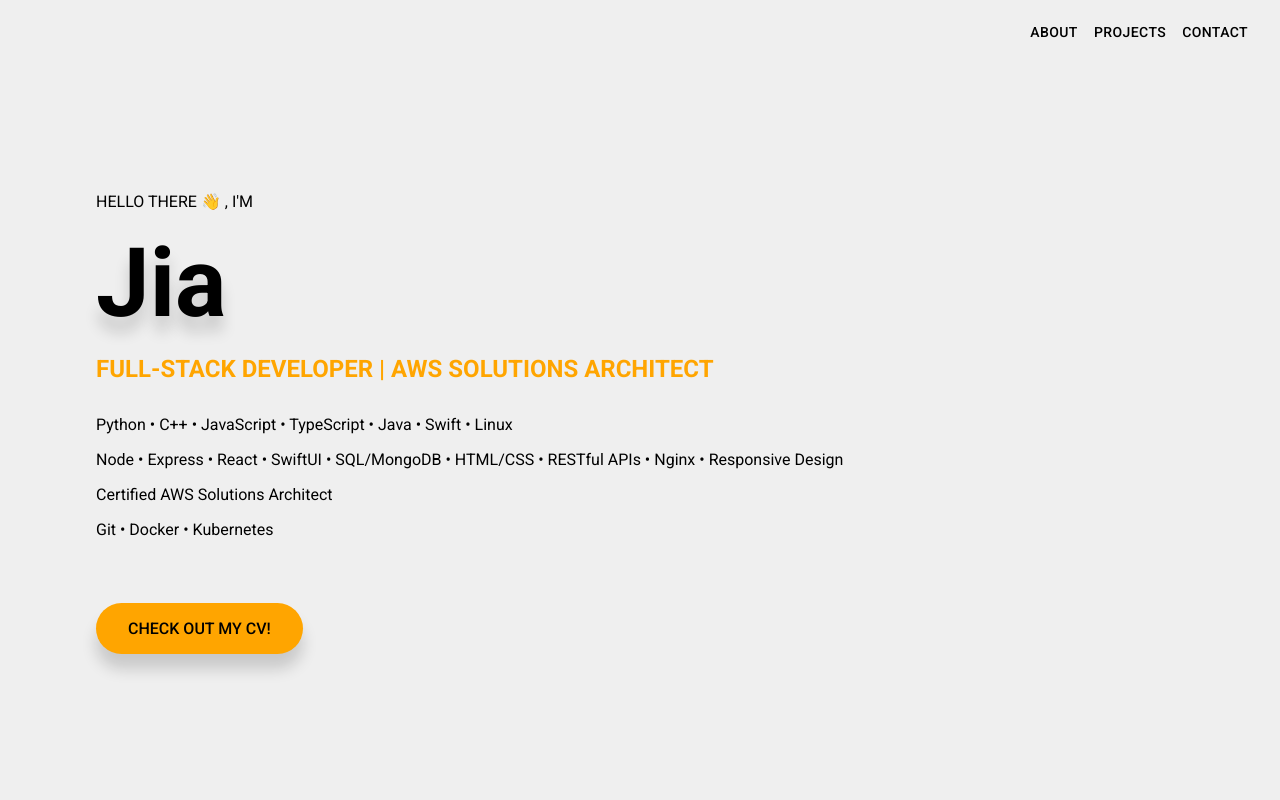
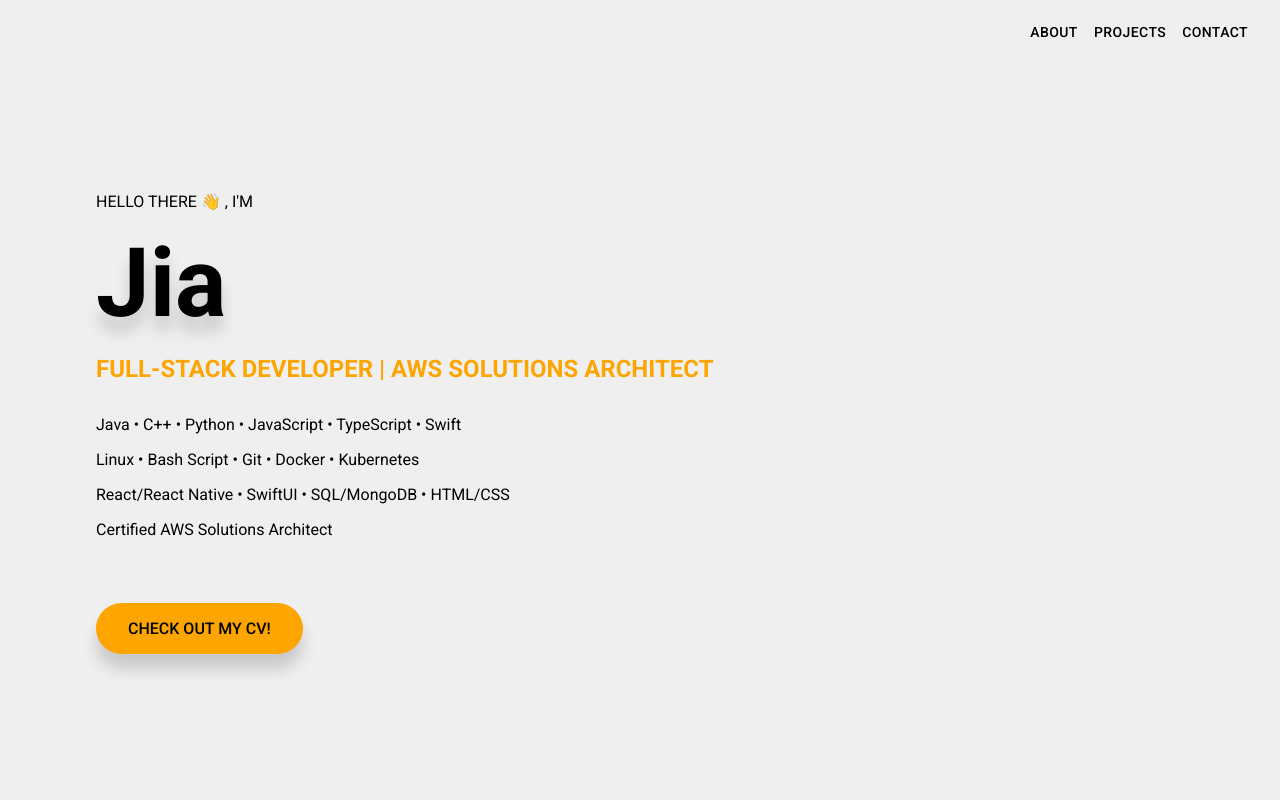
Before and after one commit to Xujia118/portfolio, a React (Vite) app: page / in a window 1280 px wide. Shown: the top 800 px of the page. Built offline with nearby package versions, Linux system fonts and the light colour scheme.

Commit message:
Updated CV link and experiences

```diff
--- a/src/components/About.jsx
+++ b/src/components/About.jsx
@@ -10,7 +10,7 @@ function About() {
       <Skills />
       <a
         className="resume-link"
-        href="https://resume-xujia.s3.us-west-2.amazonaws.com/Resume+Jia+XU+July+2024.pdf"
+        href="https://drive.google.com/file/d/1LMMmoLFSjAuQW73P-2Y9voPInEOXyTCY/view?usp=sharing"
         target="_blank"
       >
         <button className="button-resume">CHECK OUT MY CV!</button>
--- a/src/components/Skills.jsx
+++ b/src/components/Skills.jsx
@@ -3,13 +3,10 @@ import React from "react";
 function Skills() {
   return (
     <section id="skills">
-      <p>Python • C++ • JavaScript • TypeScript • Java • Swift • Linux</p>
-      <p>
-        Node • Express • React • SwiftUI • SQL/MongoDB • HTML/CSS • RESTful APIs
-        • Nginx • Responsive Design
-      </p>
+      <p>Java • C++ • Python • JavaScript • TypeScript • Swift</p>
+      <p>Linux • Bash Script • Git • Docker • Kubernetes</p>
+      <p>React/React Native • SwiftUI • SQL/MongoDB • HTML/CSS</p>
       <p>Certified AWS Solutions Architect</p>
-      <p>Git • Docker • Kubernetes</p>
     </section>
   );
 }
```
